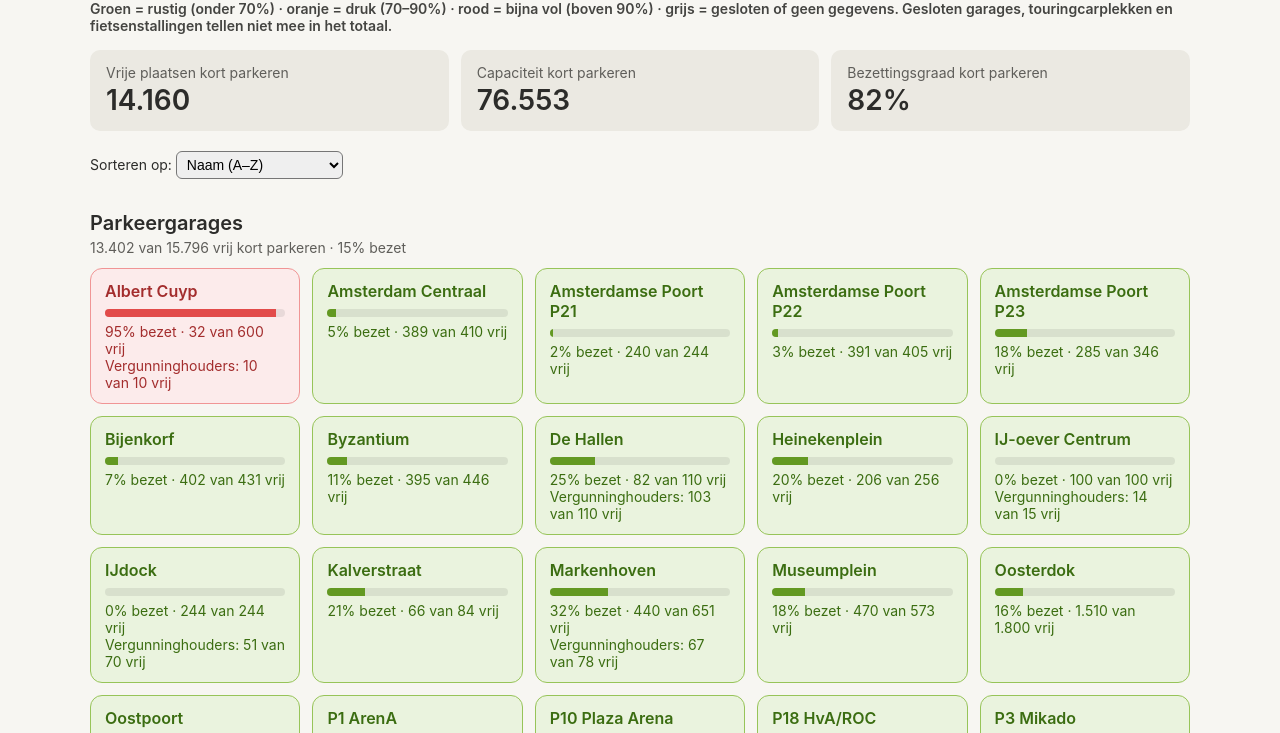
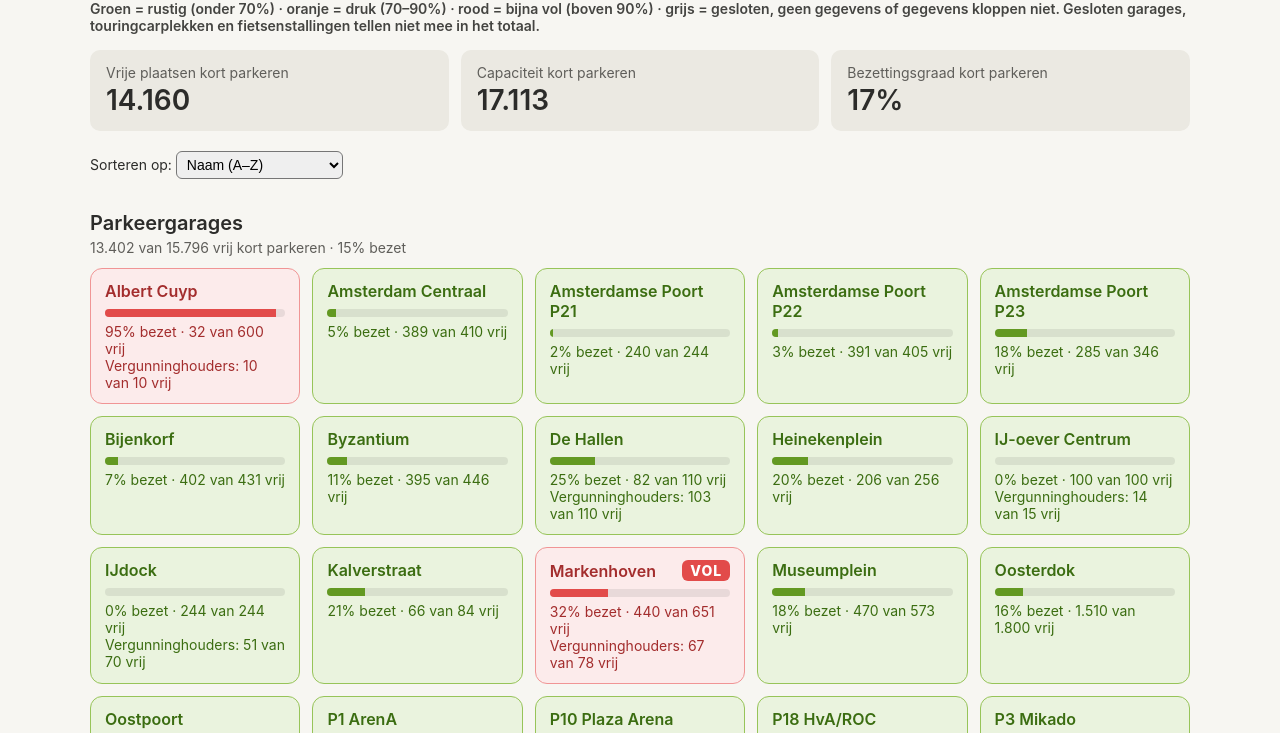
Before and after one commit to nicovangog/Openbare-Parkeergarages-Amsterdam, a plain HTML site: page parkeergarages.html in a window 1280 px wide. Shown: the part 74-807 px from the top of the page. Drawn offline with Linux system fonts and the light colour scheme; no server answers.

Commit message:
Add files via upload

```diff
--- a/parkeergarages.html
+++ b/parkeergarages.html
@@ -3,7 +3,7 @@
 <head>
 <meta charset="UTF-8">
 <meta name="viewport" content="width=device-width, initial-scale=1">
-<title>Openbare Garages Amsterdam</title>
+<title>Openbare Parkeergarages Amsterdam</title>
 <style>
   /* ---------- Algemene opmaak ---------- */
   body {
@@ -44,7 +44,16 @@
     gap: 12px;
   }
   .kaart { border-radius: 12px; padding: 12px 14px; border: 1px solid; }
-  .kaart .naam { font-size: 16px; font-weight: 600; margin: 0; }
+  .kaart .naam {
+    font-size: 16px; font-weight: 600; margin: 0;
+    display: flex; justify-content: space-between; align-items: center; gap: 8px;
+  }
+  /* Het woord VOL: extra vet, in een rood kadertje */
+  .vol {
+    font-weight: 800; font-size: 14px; letter-spacing: 1px;
+    color: #ffffff; background: #e24b4a;
+    padding: 2px 8px; border-radius: 6px;
+  }
   .kaart .regel { font-size: 14px; margin: 0; }
   .balk { height: 8px; border-radius: 4px; background: rgba(0,0,0,0.08); overflow: hidden; margin: 8px 0 6px; }
   .balk span { display: block; height: 100%; }
@@ -67,12 +76,12 @@
 <div class="pagina">
 
   <div class="kop">
-    <h1>Openbare Garages Amsterdam</h1>
+    <h1>Openbare Parkeergarages Amsterdam</h1>
     <span class="bijgewerkt" id="bijgewerkt">Gegevens laden…</span>
   </div>
 
   <p class="legenda">
-    Groen = rustig (onder 70%) · oranje = druk (70–90%) · rood = bijna vol (boven 90%) · grijs = gesloten of geen gegevens.
+    Groen = rustig (onder 70%) · oranje = druk (70–90%) · rood = bijna vol (boven 90%) · grijs = gesloten, geen gegevens of gegevens kloppen niet.
     Gesloten garages, touringcarplekken en fietsenstallingen tellen niet mee in het totaal.
   </p>
 
@@ -136,6 +145,11 @@ const OVERSLAAN = [
   "FP-006"  // Ferdinand Bolstraat (staat steeds op 100 van 100 vrij)
 ];
 
+// Grootste aantal plekken dat we geloven voor één locatie.
+// Meldt een garage meer, dan is er iets mis met de gegevens.
+// (De grootste echte locatie is Stationsplein met 6.182 fietsplekken.)
+const MAX_CAPACITEIT = 10000;
+
 // Nederlandse notatie voor getallen (1.563 in plaats van 1563)
 const nl = new Intl.NumberFormat("nl-NL");
 
@@ -186,9 +200,14 @@ function verwerk(data) {
       const gesloten = p.Status === "GESLOTEN";
       const geenGegevens = capaciteit === 0;
 
+      // Kloppen de cijfers niet? Bijvoorbeeld meer vrij dan er plekken zijn,
+      // of een onmogelijk grote capaciteit (meer dan MAX_CAPACITEIT)
+      const klopNiet = !gesloten && !geenGegevens &&
+        (vrij > capaciteit || capaciteit > MAX_CAPACITEIT);
+
       // Bezettingsgraad = deel dat bezet is, in procenten
       let procent = null;
-      if (!gesloten && !geenGegevens) {
+      if (!gesloten && !geenGegevens && !klopNiet) {
         procent = Math.round((capaciteit - vrij) / capaciteit * 100);
         procent = Math.min(100, Math.max(0, procent)); // tussen 0 en 100 houden
       }
@@ -203,7 +222,10 @@ function verwerk(data) {
         langVrij: getal(p.FreeSpaceLong),
         langCapaciteit: getal(p.LongCapacity),
         gesloten: gesloten,
+        // Vol: de garage meldt zelf "VOL", of er zijn 0 plekken vrij
+        vol: !gesloten && !geenGegevens && !klopNiet && (p.Status === "VOL" || vrij <= 0),
         geenGegevens: geenGegevens,
+        klopNiet: klopNiet,
         procent: procent,
         tijd: p.PubDate
       };
@@ -215,6 +237,7 @@ function verwerk(data) {
 
 function kleur(garage) {
   if (garage.procent === null) return "grijs";
+  if (garage.vol) return "rood";
   if (garage.procent > 90) return "rood";
   if (garage.procent >= 70) return "oranje";
   return "groen";
@@ -226,16 +249,20 @@ function maakKaart(g) {
     inhoud = `<div class="balk"></div><p class="regel">Gesloten</p>`;
   } else if (g.geenGegevens) {
     inhoud = `<div class="balk"></div><p class="regel">Geen gegevens</p>`;
+  } else if (g.klopNiet) {
+    inhoud = `<div class="balk"></div><p class="regel">Gegevens kloppen niet</p>`;
   } else {
     inhoud = `
       <div class="balk"><span style="width:${g.procent}%"></span></div>
       <p class="regel">${g.procent}% bezet · ${nl.format(g.vrij)} van ${nl.format(g.capaciteit)} vrij</p>`;
   }
   // Extra regel voor lang parkeren (vergunninghouders), alleen als die er is
-  if (g.langCapaciteit > 0 && !g.gesloten) {
+  if (g.langCapaciteit > 0 && g.langCapaciteit <= MAX_CAPACITEIT && !g.gesloten && !g.klopNiet) {
     inhoud += `<p class="regel">Vergunninghouders: ${nl.format(g.langVrij)} van ${nl.format(g.langCapaciteit)} vrij</p>`;
   }
-  return `<div class="kaart ${kleur(g)}"><p class="naam">${g.naam}</p>${inhoud}</div>`;
+  // Het woord VOL rechts naast de naam, alleen als de garage vol is
+  const volLabel = g.vol ? `<span class="vol">VOL</span>` : "";
+  return `<div class="kaart ${kleur(g)}"><p class="naam">${g.naam}${volLabel}</p>${inhoud}</div>`;
 }
 
 // Telt vrije plaatsen en capaciteit op (alleen garages die open zijn en cijfers hebben)
```
